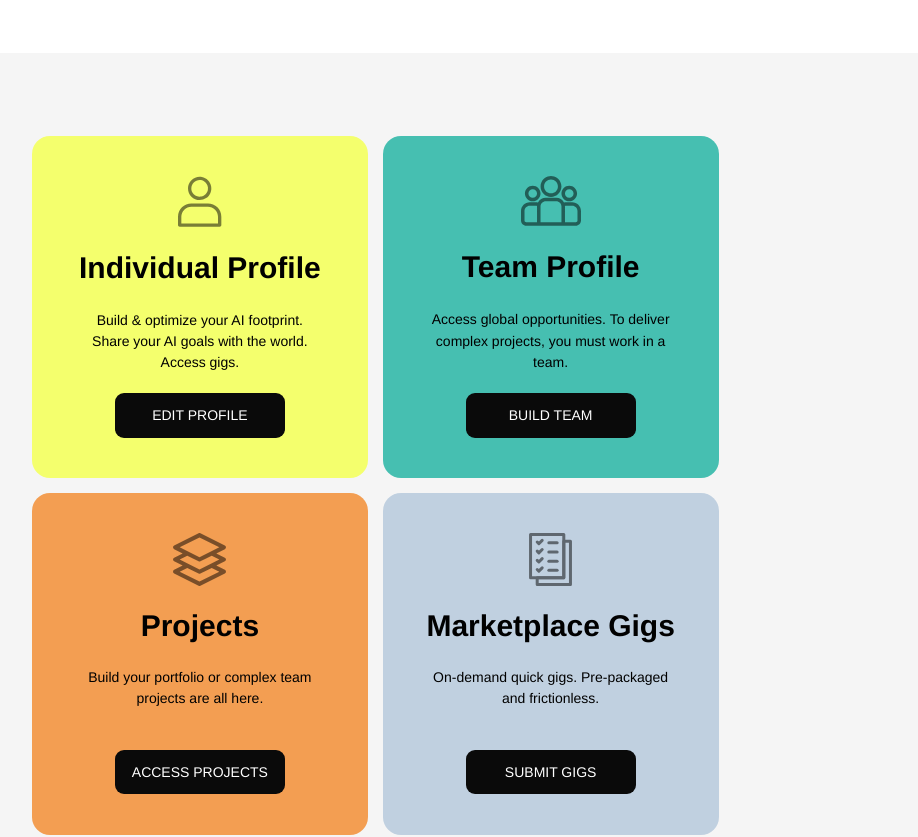
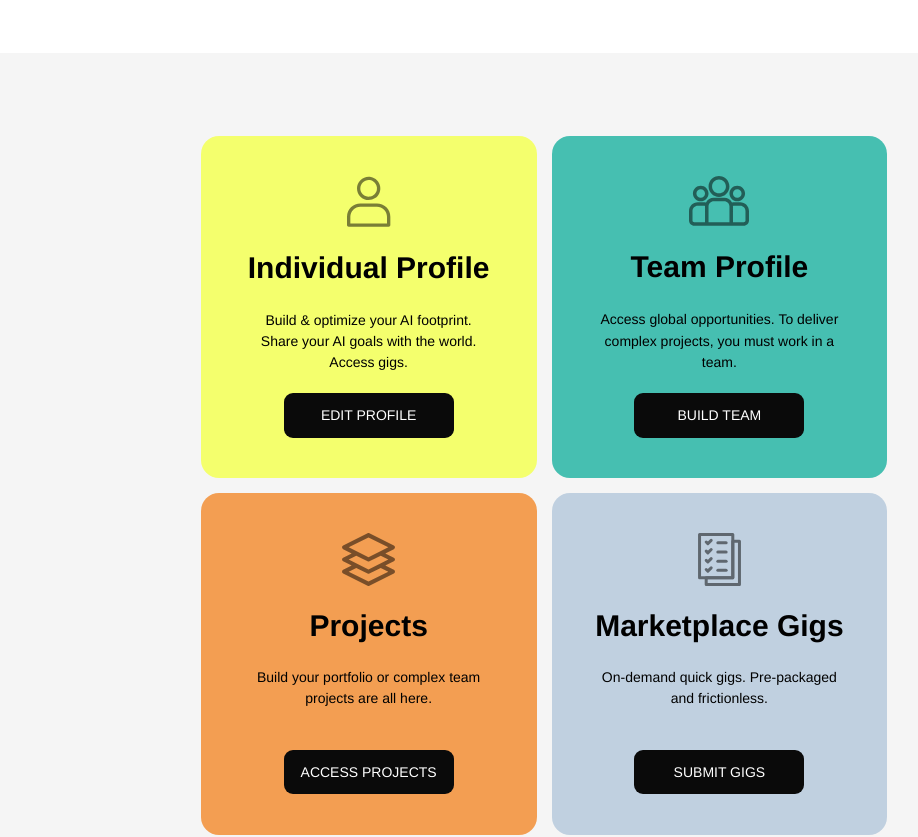
Before and after one commit to hamzamushtaq840/gaming-community-website, a React (Vite) app: page / in a window 1280 px wide. Shown: the part 840-1677 px from the top of the page, without its empty margins (96-1014 px from the left). Built offline with nearby package versions, Linux system fonts and the light colour scheme.

Commit message:
add-responsive goals section

```diff
--- a/src/components/Community/GoalsCard.jsx
+++ b/src/components/Community/GoalsCard.jsx
@@ -2,7 +2,7 @@ import React from 'react'
 
 export default function GoalsCard({background,image,heading,description,buttonTitle}) {
   return (
-    <div style={{background:background}} className='w-[335.76px] h-[341.75px] flex flex-col justify-between py-[40px] items-center rounded-[18px]'>
+    <div style={{background:background}} className='w-[335.76px] min-w-[300px] h-[341.75px] flex flex-col justify-between py-[40px] items-center rounded-[18px]'>
       <img src={image}/>
       <h1 className='text-center font-[700] text-[30px] leading-[34.35px] tracking-[2.5%] w-[257.81px]'>{heading}</h1>
       <p className='h-[59px] font-[400] text-[14px] leading-[21.42px] tracking-[2.5%] text-center w-[240.8px]'>{description}</p>
--- a/src/pages/Community.jsx
+++ b/src/pages/Community.jsx
@@ -20,7 +20,7 @@ export default function Community() {
         </div>
       </div>
       <div className='min-h-[1234px] w-full bg-[#F5F5F5]'>
-        <div className='flex flex-wrap gap-[15px] py-[83px] min-h-[1234px] m-auto w-[1388px] xl:w-[80vw] lg:w-[85vw] md:w-[85vw] sm:w-[85vw] xsm:w-[85vw]'>
+        <div className='flex flex-wrap gap-[15px] justify-center py-[83px] min-h-[1234px] m-auto w-[1388px] xl:w-[80vw] lg:w-[85vw] md:w-[85vw] sm:w-[85vw] xsm:w-[85vw]'>
           {communityGoalsCardsData.map((goal) =>
             <GoalsCard key={goal.id} background={goal.background} image={goal.image} heading={goal.title} description={goal.description} buttonTitle={goal.buttonTitle} />
           )}
```
